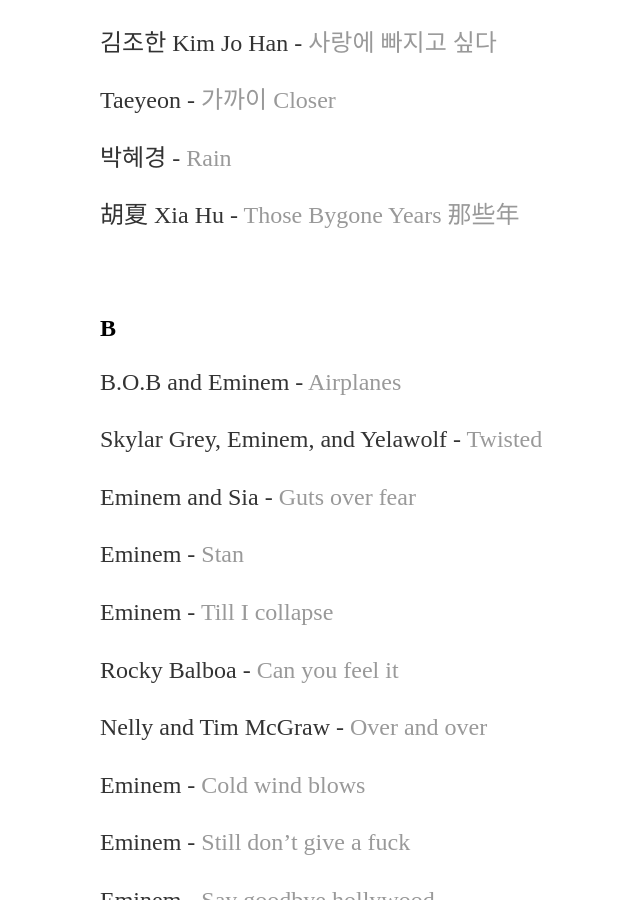
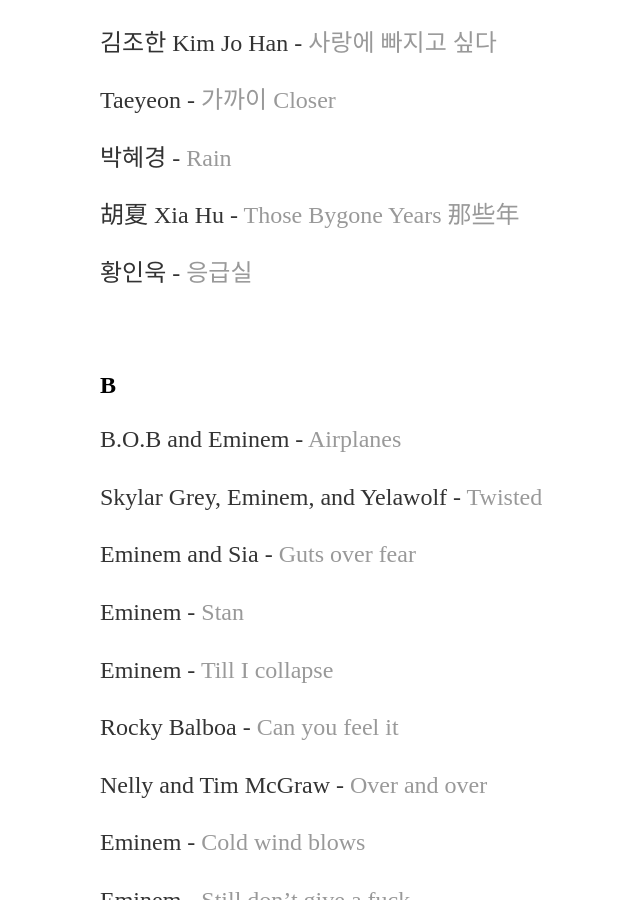
Before and after one commit to yjkweon24/yjkweon24.github.io, a Jekyll site: the page built from _posts/2018-10-23-songs-that-i-love.md, in a window 1280 px wide and 900 px high, scrolled down 2270 px. Shown: the whole window, without its empty margins (92-732 px from the left). Built offline with Jekyll 4.4.1, drawn with Linux system fonts in a browser that asks for light colours.

Commit message:
Update 2018-10-23-songs-that-i-love.md

```diff
--- a/_posts/2018-10-23-songs-that-i-love.md
+++ b/_posts/2018-10-23-songs-that-i-love.md
@@ -76,6 +76,8 @@
 박혜경 - [Rain](https://www.youtube.com/watch?v=E0C-tN9QJ3Q&ab_channel=pops8090)
 
 胡夏 Xia Hu - [Those Bygone Years 那些年](https://www.youtube.com/watch?v=KqjgLbKZ1h0&ab_channel=HuXiaVEVO)
+
+황인욱 - [응급실](https://www.youtube.com/watch?v=kB5g7ceKejw)
 
 <br>
 
```
